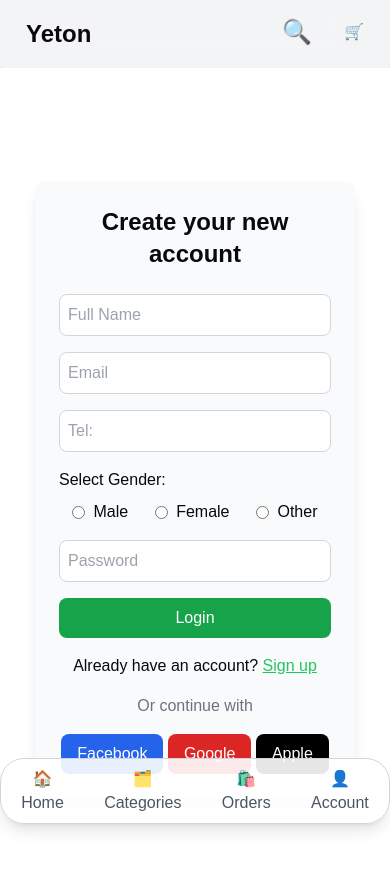
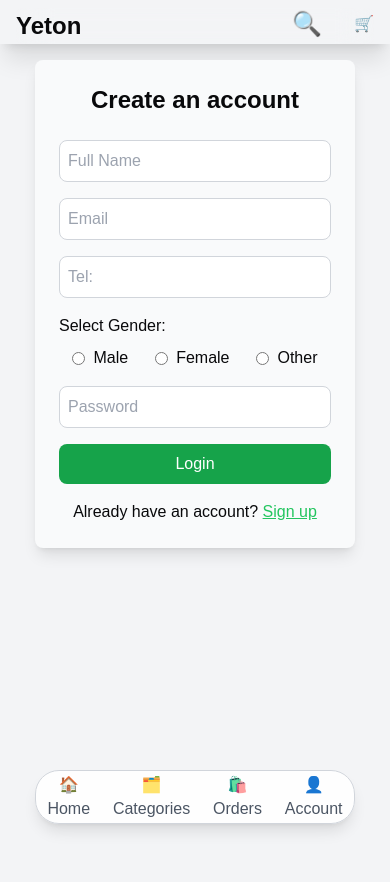
Before and after one commit to joesunesis/adeton, a Next.js app: page /signup in a window 390 px wide. Shown: the top 882 px of the page. Built offline with nearby package versions, Linux system fonts and the light colour scheme.

Commit message:
fix: screen width
updated the mobile screen width for xs, sm, md, tablet and lg screen sizes.

```diff
--- a/app/components/FixedNavigation.tsx
+++ b/app/components/FixedNavigation.tsx
@@ -6,7 +6,7 @@ export default function FixedNavigation() {
   const router = useRouter();
   return (
     <nav className="fixed bottom-5 left-1/2 transform -translate-x-1/2 bg-white/90 shadow-lg border border-gray-300 w-full max-w-xs rounded-3xl">
-      <div className="flex justify-around items-center py-2 cursor-pointer">
+      <div className="flex justify-around items-center py-[2px] cursor-pointer">
         <div onClick={() => router.push('/')} className="text-gray-600 hover:text-green-500 flex flex-col items-center">
           <HomeIcon />
           <span className="text-md">Home</span>
--- a/app/components/Header.tsx
+++ b/app/components/Header.tsx
@@ -9,7 +9,7 @@ const Header = () => {
   function getInitials(userName: string) { return userName.split(' ').map(name => name[0].toUpperCase()).join(''); }
 
   return (
-    <header className="shadow-xl p-4 rounded-b-sm">
+    <header className="shadow-xl px-4 pt-2">
       <nav className="stcky w-full backdrop-blur-lg transition-all">
         <MaxWidthWrapper>
           <div className="flex items-center justify-between">
--- a/app/components/MaxWidthWrapper.tsx
+++ b/app/components/MaxWidthWrapper.tsx
@@ -2,7 +2,7 @@ import { cn } from "@/lib/utils";
 import { ReactNode } from "react";
 
 export default function MaxWidthWrapper({children, className} : {children: ReactNode, className?: string}) {
-  return <div className={cn('mx-auto w-full max-w-screen-xl px-2.5', className)}>
+  return <div className={cn('w-full h-full', className)}>
     {children}
   </div>
 }
--- a/pages/_app.tsx
+++ b/pages/_app.tsx
@@ -1,7 +1,7 @@
 import '../app/globals.css';
 import dynamic from 'next/dynamic';
 import type { AppProps } from 'next/app';
-import { FixedNavigation } from '../app/components/index';
+import { FixedNavigation, MaxWidthWrapper } from '../app/components/index';
 import AuthProvider from '@/app/core/AuthContext';
 
 const DynamicHeader = dynamic(() => import('@/app/components/Header'), { ssr: false });
@@ -9,17 +9,17 @@ const DynamicHeader = dynamic(() => import('@/app/components/Header'), { ssr: fa
 function MyApp({ Component, pageProps }: AppProps) {
   return (
     <AuthProvider>
-      {/* Wrapper for consistent mobile view */}
-      <div className="h-screen flex flex-col items-center bg-gray-100">
+      <MaxWidthWrapper className="flex flex-col items-center bg-gray-100">
         {/* Force mobile width */}
-        <div className="w-full max-w-sm flex flex-col shadow-md h-full">
+        <div className="w-full max-w-md lg:max-w-tm flex flex-col shadow-md h-full">
           <DynamicHeader />
           <main className="flex-grow">
             <Component {...pageProps} />
           </main>
           <FixedNavigation />
         </div>
-      </div>
+
+      </MaxWidthWrapper>
     </AuthProvider>
   );
 }
--- a/pages/category.tsx
+++ b/pages/category.tsx
@@ -1,3 +1,4 @@
+import { MaxWidthWrapper } from '@/app/components';
 import Link from 'next/link';
 import { useState, useEffect } from 'react';
 
@@ -18,8 +19,8 @@ export default function Categories() {
   }, []);
 
   return (
-    <div className="p-4">
-      <h2 className="text-xl font-bold mb-4">Categories</h2>
+    <MaxWidthWrapper className='h-screen p-4'>
+      <h2 className="text-lg font-bold mb-4">Categories</h2>
       <ul>
         {categories.map((category) => (
           <li key={category.id} className="mb-4">
@@ -33,6 +34,6 @@ export default function Categories() {
           </li>
         ))}
       </ul>
-    </div>
+    </MaxWidthWrapper>
   );
 };
--- a/pages/index.tsx
+++ b/pages/index.tsx
@@ -4,22 +4,18 @@ import ProductList from "./products";
 
 export default function Home() {
   return (
-    <>
-      <MaxWidthWrapper className='pb-24 lg:grid lg:grid-cols-3 lg:gap-x-0 xl:gap-x-8 lg:pt-24 xl:pt-32 lg:pb-52'>
-        <div className="p-4">
+    <MaxWidthWrapper className='h-screen p-4'>
         <section className="mb-6">
-            <h2 className="text-xl font-semibold mb-2">Shop By Category</h2>
+          <h2 className="text-lg font-semibold mb-2">Shop By Category</h2>
           <div className="flex space-x-4 overflow-x-scroll">
             <Categories />
           </div>
         </section>
 
         <section>
-            <h2 className="text-xl font-semibold mb-2">Featured Products</h2>
+          <h2 className="text-lg font-semibold mb-2">Featured Products</h2>
           <ProductList />
         </section>
-        </div>
     </MaxWidthWrapper>
-    </>
   );
 }
--- a/pages/order.tsx
+++ b/pages/order.tsx
@@ -32,7 +32,7 @@ export default function Order() {
 
   return (
     <div className="p-4">
-      <h2 className="text-xl font-bold mb-4">Your Cart</h2>
+      <h2 className="text-lg font-bold mb-4">Your Cart</h2>
       <ul>
         {cartItems.map((item) => (
           <li key={item.id} className="mb-4">
--- a/pages/signin.tsx
+++ b/pages/signin.tsx
@@ -2,6 +2,7 @@ import { useEffect, useState } from 'react';
 import { useRouter } from 'next/router';
 import Link from 'next/link';
 import { useAuth } from '../app/core/AuthContext';
+import { MaxWidthWrapper } from '@/app/components';
 
 export default function Login() {
   const { token, authenticate, loading, redirect } = useAuth();
@@ -22,7 +23,7 @@ export default function Login() {
   if (loading) return <div>Loading ..... </div>
 
   return (
-    <div className="flex items-center justify-center h-screen">
+    <MaxWidthWrapper className='h-screen p-4 flex justify-center items-start sm:items-center'>
       <form onSubmit={handleSubmit} className="w-80 p-6 rounded-lg shadow-lg bg-gray-50">
         <h1 className="text-2xl font-bold mb-6 text-center">Welcome Back</h1>
         <input
@@ -58,6 +59,6 @@ export default function Login() {
           </Link>
         </p>
       </form>
-    </div>
+    </MaxWidthWrapper>
   );
 };
--- a/pages/signup.tsx
+++ b/pages/signup.tsx
@@ -2,6 +2,7 @@ import { useAuth } from '@/app/core/AuthContext';
 import { useRouter } from 'next/router';
 import { useState } from 'react';
 import Link from 'next/link';
+import { MaxWidthWrapper } from '@/app/components';
 
 export default function Signup() {
   const { token, register, loading, redirect } = useAuth();
@@ -25,9 +26,9 @@ export default function Signup() {
   if (loading) return <div>Loading ..... </div>
 
   return (
-    <div className="flex items-center justify-center h-screen bg-white">
+    <MaxWidthWrapper className='h-screen p-4 flex justify-center items-start sm:items-center'>
       <form onSubmit={handleSubmit} className="w-80 p-6 rounded-lg shadow-lg bg-gray-50">
-        <h1 className="text-2xl font-bold mb-6 text-center">Create your new account</h1>
+        <h1 className="text-2xl font-bold mb-6 text-center">Create an account</h1>
         <input
           type="text"
           placeholder="Full Name"
@@ -100,13 +101,13 @@ export default function Signup() {
             <span className="text-green-500 underline">Sign up</span>
           </Link>
         </p>
-        <p className="text-center text-gray-500 mt-4">Or continue with</p>
+        {/* <p className="text-center text-gray-500 mt-4">Or continue with</p>
         <div className="flex justify-around mt-4">
           <button className="bg-blue-600 text-white py-2 px-4 rounded-lg">Facebook</button>
           <button className="bg-red-600 text-white py-2 px-4 rounded-lg">Google</button>
           <button className="bg-black text-white py-2 px-4 rounded-lg">Apple</button>
-        </div>
+        </div> */}
       </form>
-    </div>
+    </MaxWidthWrapper>
   );
 };
--- a/tailwind.config.ts
+++ b/tailwind.config.ts
@@ -57,10 +57,11 @@ const config: Config = {
   			sm: 'calc(var(--radius) - 4px)'
   		},
 			maxWidth: {
-				xs: '425px',
-				sm: '500px',
-				md: '699px',
-				lg: '768px'
+				xs: '320px',
+				sm: '375px',
+				md: '425px',
+				tm: '768px',
+				lg: '1024px'
 			}
   	}
   },
```
Lines whose indentation alone changed are shown as unchanged.
